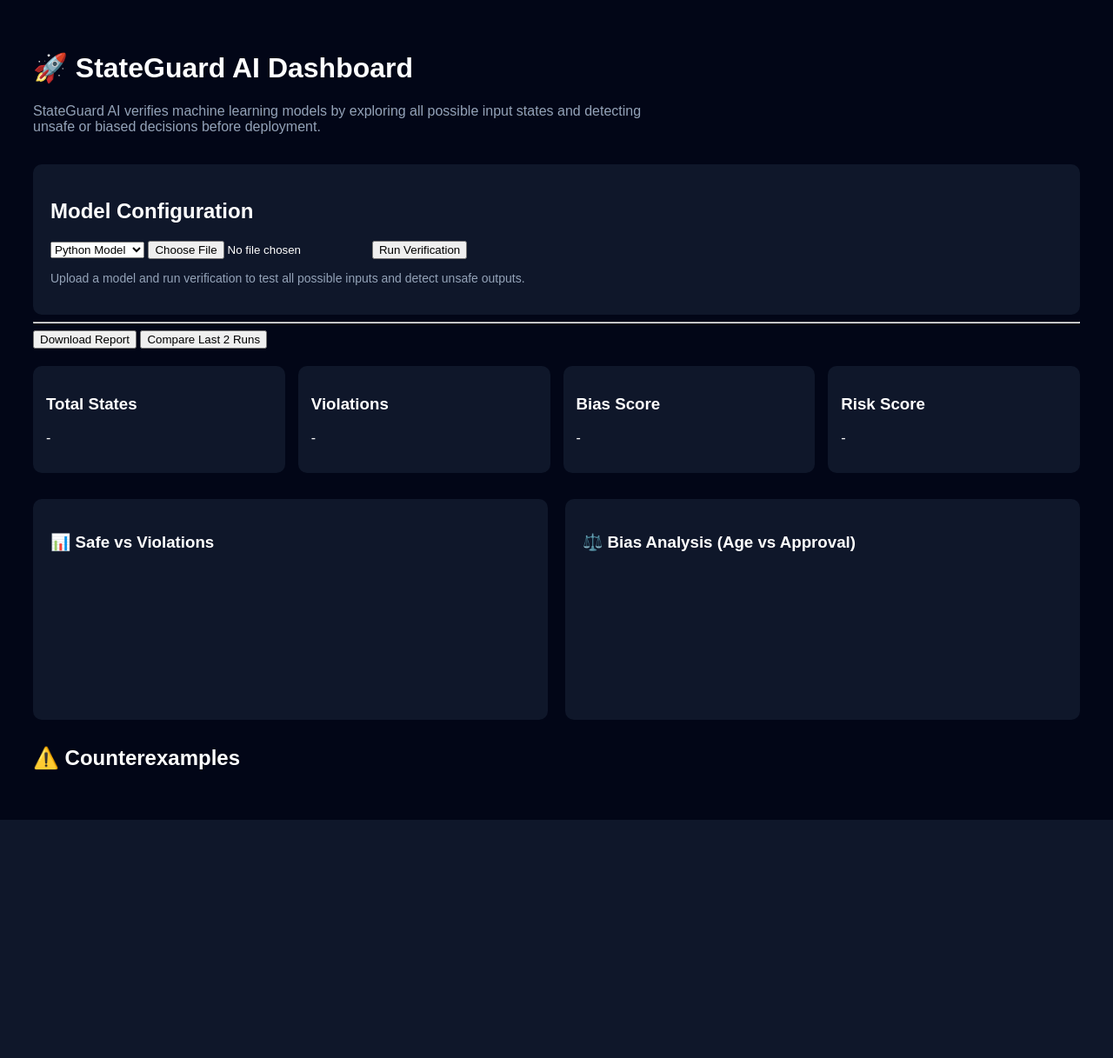
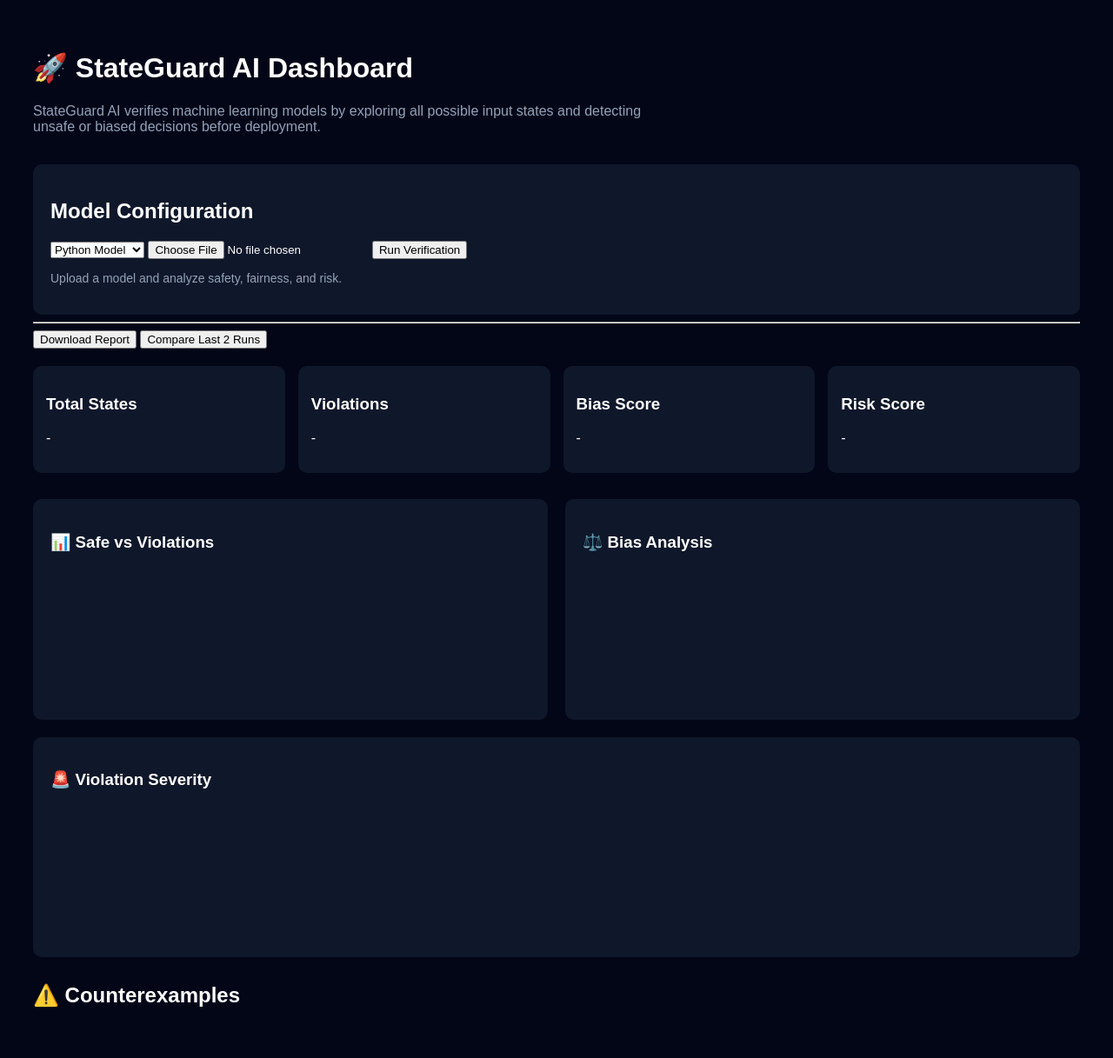
Before and after one commit to Aaryansinngh/StateGuard-AI, a FastAPI app: page / in a window 1280 px wide. Shown: the whole page at 87% size. Before the commit the page ends 943 px from the top, so only its background shows below. Run offline with FastAPI, Linux system fonts and the light colour scheme; a map, chart or similar area stays blank; parts of the project's set-up code (start-up, migrations or seed data) failed here and were passed over.

Commit message:
final version with charts, reason, severity

```diff
--- a/templates/index.html
+++ b/templates/index.html
@@ -16,7 +16,6 @@ and detecting unsafe or biased decisions before deployment.
 
 <br>
 
-<!-- MODEL CONFIG -->
 <div style="background:#0f172a; padding:20px; border-radius:10px;">
     <h2>Model Configuration</h2>
 
@@ -29,21 +28,18 @@ and detecting unsafe or biased decisions before deployment.
     <button onclick="verifyModel()">Run Verification</button>
 
     <p style="color:#94a3b8; font-size:14px;">
-        Upload a model and run verification to test all possible inputs and detect unsafe outputs.
+        Upload a model and analyze safety, fairness, and risk.
     </p>
 </div>
 
 <hr>
 
-<!-- ACTIONS -->
 <button onclick="downloadReport()">Download Report</button>
 <button onclick="compareModels()">Compare Last 2 Runs</button>
 
 <p id="comparisonResult" style="color:cyan;"></p>
 
-<!-- METRICS -->
 <div style="display:grid; grid-template-columns:repeat(4,1fr); gap:15px; margin-top:20px;">
-
     <div style="background:#0f172a; padding:15px; border-radius:10px;">
         <h3>Total States</h3>
         <p id="totalStates">-</p>
@@ -63,15 +59,14 @@ and detecting unsafe or biased decisions before deployment.
         <h3>Risk Score</h3>
         <p id="risk">-</p>
     </div>
-
 </div>
 
-<!-- INSIGHTS -->
+<!-- NEW INSIGHTS -->
 <p id="biasWarning" style="margin-top:15px; font-weight:bold;"></p>
 <p id="worstAge" style="color:#94a3b8;"></p>
 <p id="summary" style="color:#94a3b8; margin-top:10px;"></p>
+<p id="verdict" style="font-weight:bold; font-size:18px;"></p>
 
-<!-- CHARTS -->
 <div style="display:grid; grid-template-columns:1fr 1fr; gap:20px; margin-top:30px;">
 
     <div style="background:#0f172a; padding:20px; border-radius:10px;">
@@ -80,25 +75,37 @@ and detecting unsafe or biased decisions before deployment.
     </div>
 
     <div style="background:#0f172a; padding:20px; border-radius:10px;">
-        <h3>⚖️ Bias Analysis (Age vs Approval)</h3>
+        <h3>⚖️ Bias Analysis</h3>
         <canvas id="biasChart"></canvas>
     </div>
 
 </div>
 
-<!-- COUNTEREXAMPLES -->
+<!-- NEW SEVERITY CHART -->
+<div style="background:#0f172a; padding:20px; border-radius:10px; margin-top:20px;">
+    <h3>🚨 Violation Severity</h3>
+    <canvas id="severityChart"></canvas>
+</div>
+
 <h2 style="margin-top:30px;">⚠️ Counterexamples</h2>
 <div id="counterTable"></div>
 
 <script>
 let history = [];
-let violationChart, biasChart;
+let violationChart, biasChart, severityChart;
 
-// ===== VERIFY =====
 async function verifyModel() {
-    document.body.style.cursor = "wait";
 
     const fileInput = document.getElementById("file");
+
+    if (!fileInput.files[0]) {
+        alert("Upload model first!");
+        return;
+    }
+
+    document.body.style.cursor = "wait";
+    document.getElementById("summary").innerText = "Analyzing model...";
+
     const modelType = document.getElementById("modelType").value;
 
     const formData = new FormData();
@@ -112,8 +119,6 @@ async function verifyModel() {
 
     const data = await res.json();
 
-    console.log("FULL DATA:", data);
-
     history.push(data);
     updateUI(data);
     renderCharts(data);
@@ -121,7 +126,6 @@ async function verifyModel() {
     document.body.style.cursor = "default";
 }
 
-// ===== UPDATE UI =====
 function updateUI(data) {
 
     const total = data.total_states_checked || 0;
@@ -130,11 +134,8 @@ function updateUI(data) {
     document.getElementById("totalStates").innerText = total;
     document.getElementById("violations").innerText = violations;
     document.getElementById("bias").innerText = data.bias_score || 0;
+    document.getElementById("risk").innerText = data.risk_score || 0;
 
-    const risk = total > 0 ? (violations / total).toFixed(2) : 0;
-    document.getElementById("risk").innerText = risk;
-
-    // Bias warning
     if (data.bias_score > 0.2) {
         document.getElementById("biasWarning").innerText = "⚠️ Bias Detected!";
         document.getElementById("biasWarning").style.color = "red";
@@ -143,7 +144,6 @@ function updateUI(data) {
         document.getElementById("biasWarning").style.color = "lightgreen";
     }
 
-    // Worst age
     const rates = data.approval_rates_by_age || {};
     if (Object.keys(rates).length > 0) {
         let minAge = Object.keys(rates).reduce((a, b) => rates[a] < rates[b] ? a : b);
@@ -151,11 +151,19 @@ function updateUI(data) {
             "Most disadvantaged age group: " + minAge;
     }
 
-    // Summary
+    let riskLevel = "LOW";
+    if (data.risk_score > 0.5) riskLevel = "HIGH";
+    else if (data.risk_score > 0.2) riskLevel = "MEDIUM";
+
     document.getElementById("summary").innerText =
-        `Out of ${total} states, ${violations} violations were found. Bias score is ${data.bias_score}.`;
+        `Violations: ${violations}/${total} | Bias: ${data.bias_score} | Risk: ${riskLevel}`;
 
-    // TABLE WITH REASON
+    let verdict = (data.bias_score > 0.2 || data.risk_score > 0.3) ? "UNSAFE" : "SAFE";
+
+    document.getElementById("verdict").innerText = "Model Verdict: " + verdict;
+    document.getElementById("verdict").style.color =
+        verdict === "SAFE" ? "lightgreen" : "red";
+
     let html = `
     <table border="1" style="border-collapse:collapse; width:100%; text-align:center;">
         <tr style="background:#1e293b;">
@@ -185,7 +193,6 @@ function updateUI(data) {
     document.getElementById("counterTable").innerHTML = html;
 }
 
-// ===== CHARTS =====
 function renderCharts(data) {
 
     const total = data.total_states_checked || 0;
@@ -202,65 +209,45 @@ function renderCharts(data) {
                 data: [safe, violations],
                 backgroundColor: ["#22c55e", "#ef4444"]
             }]
-        }
+        },
+        options: { animation: { duration: 1200 } }
     });
 
     const rates = data.approval_rates_by_age || {};
-    const labels = Object.keys(rates);
-    const values = Object.values(rates);
 
     if (biasChart) biasChart.destroy();
 
     biasChart = new Chart(document.getElementById("biasChart"), {
         type: "bar",
         data: {
-            labels: labels,
+            labels: Object.keys(rates),
             datasets: [{
                 label: "Approval Rate",
-                data: values,
+                data: Object.values(rates),
                 backgroundColor: "#3b82f6"
             }]
         },
-        options: {
-            scales: {
-                y: {
-                    beginAtZero: true,
-                    max: 1
-                }
-            }
+        options: { animation: { duration: 1200 } }
+    });
+
+    const severity = data.severity_breakdown || {};
+
+    if (severityChart) severityChart.destroy();
+
+    severityChart = new Chart(document.getElementById("severityChart"), {
+        type: "bar",
+        data: {
+            labels: ["Critical", "High", "Medium"],
+            datasets: [{
+                data: [
+                    severity.critical || 0,
+                    severity.high || 0,
+                    severity.medium || 0
+                ],
+                backgroundColor: ["#ef4444", "#f97316", "#eab308"]
+            }]
         }
     });
-}
-
-// ===== DOWNLOAD =====
-function downloadReport() {
-    if (history.length === 0) {
-        alert("Run model first!");
-        return;
-    }
-
-    const data = JSON.stringify(history[history.length - 1], null, 2);
-    const blob = new Blob([data], { type: "application/json" });
-
-    const a = document.createElement("a");
-    a.href = URL.createObjectURL(blob);
-    a.download = "report.json";
-    a.click();
-}
-
-// ===== COMPARE =====
-function compareModels() {
-    if (history.length < 2) {
-        document.getElementById("comparisonResult").innerText = "Run 2 models first!";
-        return;
-    }
-
-    const m1 = history[history.length - 2];
-    const m2 = history[history.length - 1];
-
-    document.getElementById("comparisonResult").innerText =
-        `Previous → Violations: ${m1.violations}, Bias: ${m1.bias_score}
-Current → Violations: ${m2.violations}, Bias: ${m2.bias_score}`;
 }
 </script>
 
```
